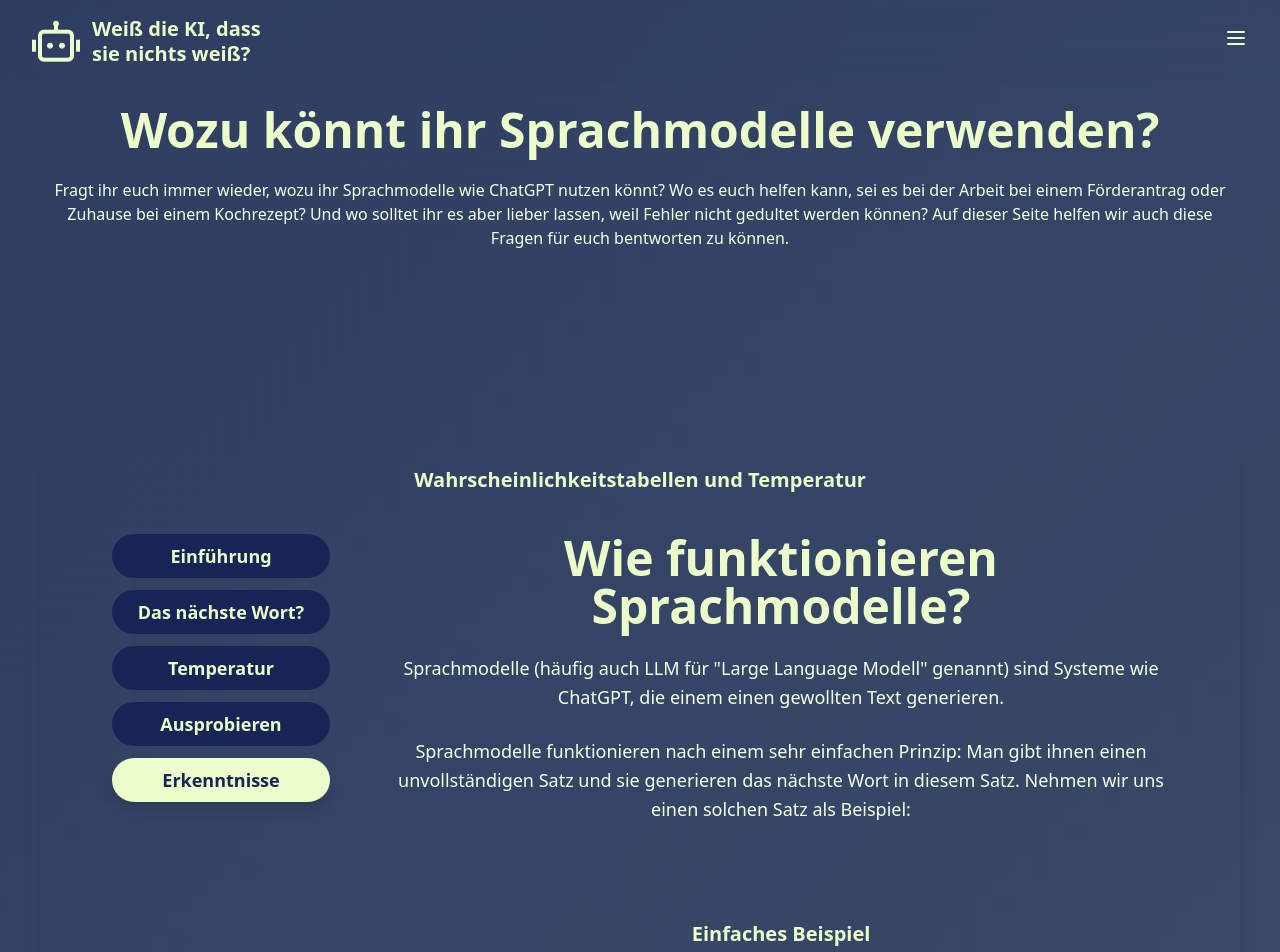
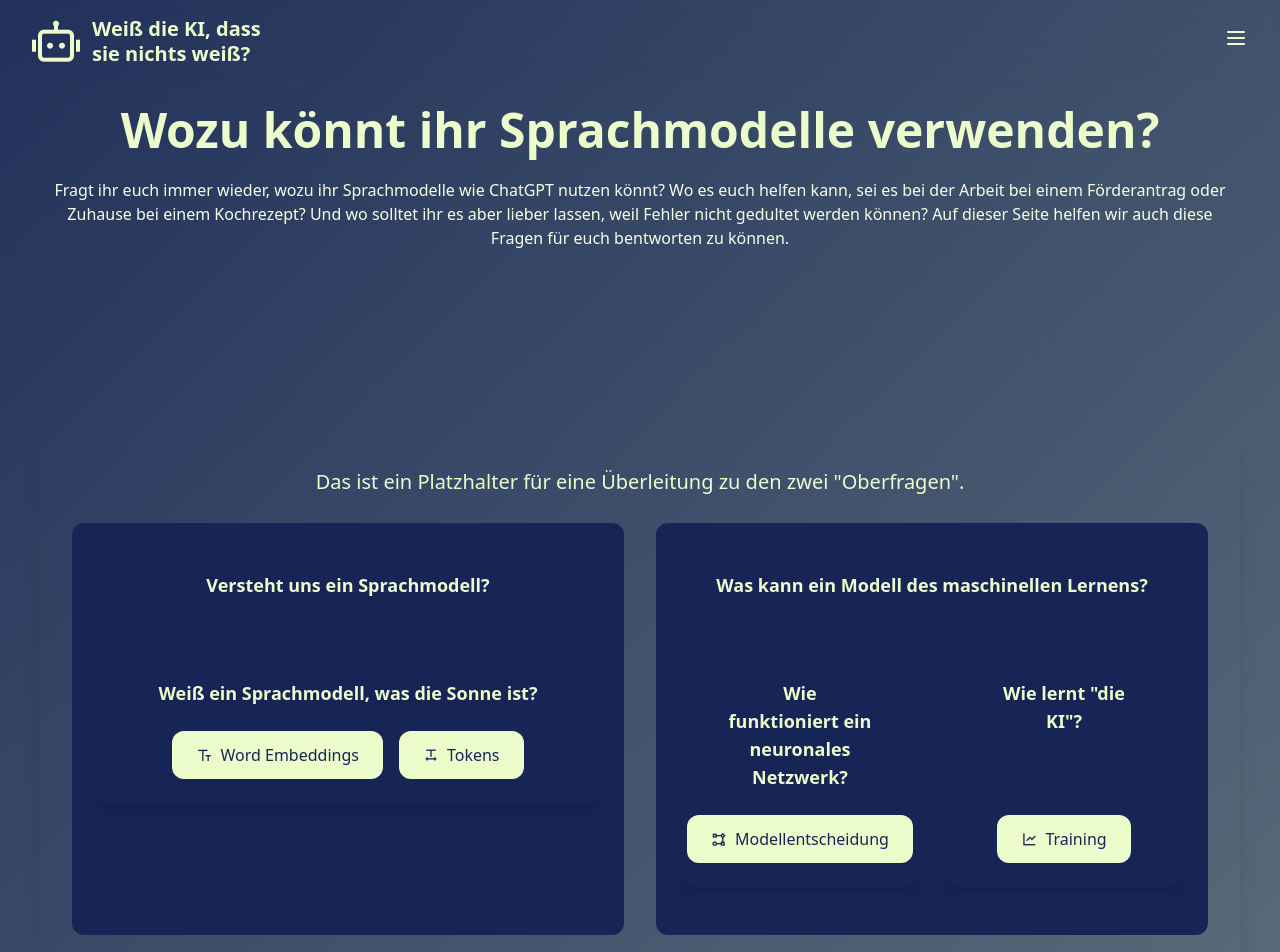
Before and after one commit to TNattermann/weiss-die-ki-dass-sie-nichts-weiss-frontend, a React (Vite) app: page / in a window 1280 px wide. Shown: the top 952 px of the page. Built offline with nearby package versions, Linux system fonts and the light colour scheme.

Commit message:
separate page for temperature

```diff
--- a/src/App.tsx
+++ b/src/App.tsx
@@ -10,6 +10,7 @@ import WordEmbeddingsPage from './pages/wordembeddings/WordEmbeddingsPage.tsx';
 import Download from './pages/download/download.tsx';
 import Impressum from './pages/impressum/impressum.tsx';
 import Footer from './components/Footer.tsx';
+import TemperaturePage from "./pages/Wahrscheinlichkeitstabellen/TemperaturePage.tsx";
 
 
 function App() {
@@ -21,6 +22,7 @@ function App() {
                 <main className="flex-grow">
                     <Routes>
                         <Route path="/" element={<Home />} />
+                        <Route path="/temperature" element={<TemperaturePage />} />
                         <Route path="/tokeninfo" element={<TokenPage />} />
                         <Route path="/networkLearning" element={<LearningPage />} />
                         <Route path="/attention" element={<AttentionPage />} />
--- /dev/null
+++ b/src/pages/Wahrscheinlichkeitstabellen/TemperaturePage.tsx
@@ -0,0 +1,43 @@
+import WahrIntroduction from "./WahrIntroduction.tsx";
+import NextWord from "./NextWord.tsx";
+import Temperature from "./Temperature.tsx";
+import Ausprobieren from "./TempAusprob.tsx";
+import MainTakeAway from "./WahrMainTakeAways.tsx";
+import SectionSidebar from "../../components/SectionSidebar.tsx";
+import {useEffect} from "react";
+
+function TemperaturePage() {
+    useEffect(() => {
+        window.scrollTo(0, 0);
+    }, []);
+    return (
+        <div className="min-h-screen">
+
+            <div className="px-4 py-10 lg:px-10">
+                <div className="lg:grid lg:grid-cols-[250px_1fr] lg:gap-8">
+                    <SectionSidebar
+                        sections={[
+                            {id: "introduction", title: "Einführung"},
+                            {id: "nextword", title: "Das nächste Wort?"},
+                            {id: "temperature", title: "Temperatur"},
+                            {id: "playing", title: "Ausprobieren"},
+                            {id: "takeaways", title: "Erkenntnisse"},
+                        ]}
+                    />
+
+                    {/* Content */}
+                    <main className="mx-auto space-y-24 w-full max-w-3xl lg:max-w-5xl xl:max-w-7xl">
+                        <div id="introduction"><WahrIntroduction/></div>
+                        <div id="nextword"><NextWord/></div>
+                        <div id="temperature"><Temperature/></div>
+                        <div id="playing"><Ausprobieren/></div>
+                        <div id="takeaways"><MainTakeAway/></div>
+                    </main>
+                </div>
+            </div>
+
+        </div>
+    );
+}
+
+export default TemperaturePage;
--- a/src/pages/Wahrscheinlichkeitstabellen/WahrPage.tsx
+++ /dev/null
@@ -1,40 +0,0 @@
-import WahrIntroduction from "./WahrIntroduction.tsx";
-import NextWord from "./NextWord.tsx";
-import Temperature from "./Temperature.tsx";
-import Ausprobieren from "./TempAusprob.tsx";
-import MainTakeAway from "./WahrMainTakeAways.tsx";
-import SectionSidebar from "../../components/SectionSidebar.tsx";
-
-function WahrPage() {
-    return (
-        <div className="min-h-screen">
-
-
-<div className="px-4 py-10 lg:px-10">
-                <div className="lg:grid lg:grid-cols-[250px_1fr] lg:gap-8">
-                    <SectionSidebar
-                        sections={[
-                            { id: "introduction", title: "Einführung" },
-                            { id: "nextword", title: "Das nächste Wort?" },
-                            { id: "temperature", title: "Temperatur" },
-                            { id: "playing", title: "Ausprobieren" },
-                            { id: "takeaways", title: "Erkenntnisse" },
-                        ]}
-                    />
-
-                    {/* Content */}
-                    <main className="mx-auto space-y-24 w-full max-w-3xl lg:max-w-5xl xl:max-w-7xl">
-                        <div id="introduction"><WahrIntroduction /></div>
-                        <div id="nextword"><NextWord /></div>
-                        <div id="temperature"><Temperature /></div>
-                        <div id="playing"><Ausprobieren /></div>
-                        <div id="takeaways"><MainTakeAway /></div>
-                    </main>
-                </div>
-            </div>
-
-        </div>
-    );
-}
-
-export default WahrPage;
--- a/src/pages/home/Home.tsx
+++ b/src/pages/home/Home.tsx
@@ -1,18 +1,15 @@
 import HomeIntroduction from "./HomeIntroduction.tsx";
-import HomeWkeitundTemp from "./HomeWkeitundTemp.tsx";
 import HomeOberfragen from "./HomeOberfragen.tsx";
 
 function Home() {
 
   return (
     <div className="min-h-screen">
-        {/* Content mittig begrenzen */}
-                    <main className="flex-1 max-w-7xl mx-auto space-y-24 px-4">
-                        <div id="introduction"><HomeIntroduction /></div>
-                        <div id="wkeiten"><HomeWkeitundTemp /></div>
-                        <div id= "oberfragen"><HomeOberfragen /></div>
-                    </main>
-            </div>
+        <main className="flex-1 max-w-7xl mx-auto space-y-24 px-4">
+            <div id="introduction"><HomeIntroduction /></div>
+            <div id= "oberfragen"><HomeOberfragen /></div>
+        </main>
+    </div>
   );
 }
 
--- a/src/pages/home/HomeWkeitundTemp.tsx
+++ /dev/null
@@ -1,18 +0,0 @@
-import {useEffect} from "react";
-import WahrPage from '../Wahrscheinlichkeitstabellen/WahrPage.tsx'
-
-export default function HomeWkeitundTemp() {
-    useEffect(() => {
-        window.scrollTo(0, 0);
-    }, []);
-    return (
-        <section className="py-16 px-6">
-            <div className="shadow-xl text-center text-on-primary-container rounded-2xl p-8">
-                <h1 className="text-xl font-bold text-on-primary-container">
-                    Wahrscheinlichkeitstabellen und Temperatur
-                </h1>
-                <WahrPage />
-            </div>
-        </section>
-    );
-}
--- a/src/pages/tokenInfo/TokenPage.tsx
+++ b/src/pages/tokenInfo/TokenPage.tsx
@@ -6,8 +6,12 @@ import TokenAlgorithmsInfo from "./TokenAlgorithmsInfo.tsx";
 import TokenBPE from "./TokenBPE.tsx";
 import TokenMainTakeaways from "./TokenMainTakeaways.tsx";
 import SectionSidebar from "../../components/SectionSidebar.tsx";
+import {useEffect} from "react";
 
 function TokenPage() {
+    useEffect(() => {
+        window.scrollTo(0, 0);
+    }, []);
     return (
         <div className="min-h-screen">
             {/*<HeroSection
@@ -35,39 +39,25 @@ function TokenPage() {
                 <div className="lg:grid lg:grid-cols-[250px_1fr] lg:gap-8">
                     <SectionSidebar
                         sections={[
-              { id: "introduction", title: "Einführung" },
-              { id: "visualizer", title: "Ausprobieren" },
-              { id: "approaches", title: "Tokenisierungsansätze" },
-              { id: "hints", title: "Hinweise" },
-              { id: "algorithms", title: "Algorithmen" },
-              { id: "bpe", title: "BPE" },
-              { id: "takeaways", title: "Erkenntnisse" },
+                            {id: "introduction", title: "Einführung"},
+                            {id: "visualizer", title: "Ausprobieren"},
+                            {id: "approaches", title: "Tokenisierungsansätze"},
+                            {id: "hints", title: "Hinweise"},
+                            {id: "algorithms", title: "Algorithmen"},
+                            {id: "bpe", title: "BPE"},
+                            {id: "takeaways", title: "Erkenntnisse"},
                         ]}
                     />
 
                     {/* Content */}
                     <main className="mx-auto space-y-24 w-full max-w-3xl lg:max-w-5xl xl:max-w-7xl">
-            <div id="introduction">
-              <TokenIntroduction />
-            </div>
-            <div id="visualizer">
-              <TokenizerVisualizer />
-            </div>
-            <div id="approaches">
-              <TokenizationApproaches />
-            </div>
-            <div id="hints">
-              <TokenHints />
-            </div>
-            <div id="algorithms">
-              <TokenAlgorithmsInfo />
-            </div>
-            <div id="bpe">
-              <TokenBPE />
-            </div>
-            <div id="takeaways">
-              <TokenMainTakeaways />
-            </div>
+                        <div id="introduction"><TokenIntroduction/></div>
+                        <div id="visualizer"><TokenizerVisualizer/></div>
+                        <div id="approaches"><TokenizationApproaches/></div>
+                        <div id="hints"><TokenHints/></div>
+                        <div id="algorithms"><TokenAlgorithmsInfo/></div>
+                        <div id="bpe"><TokenBPE/></div>
+                        <div id="takeaways"><TokenMainTakeaways/></div>
                     </main>
                 </div>
             </div>
```
Lines whose indentation alone changed are shown as unchanged.
